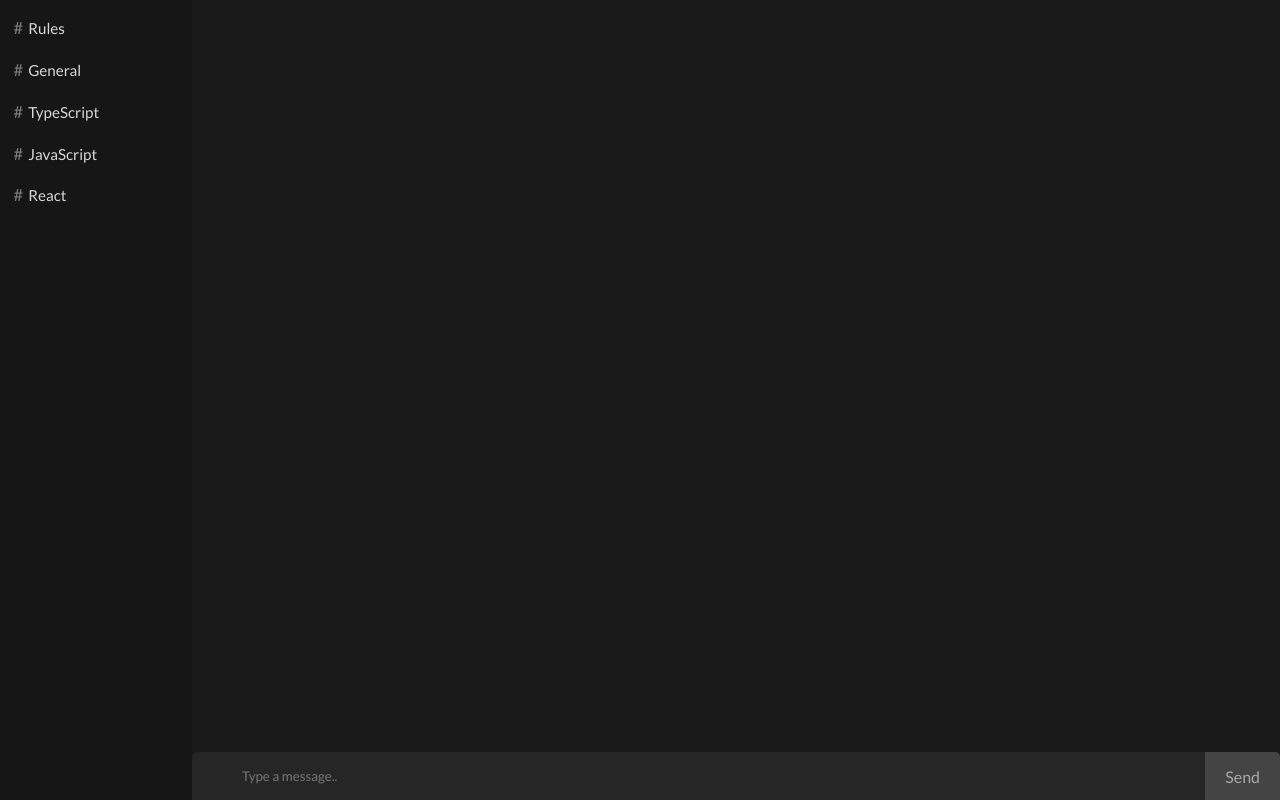
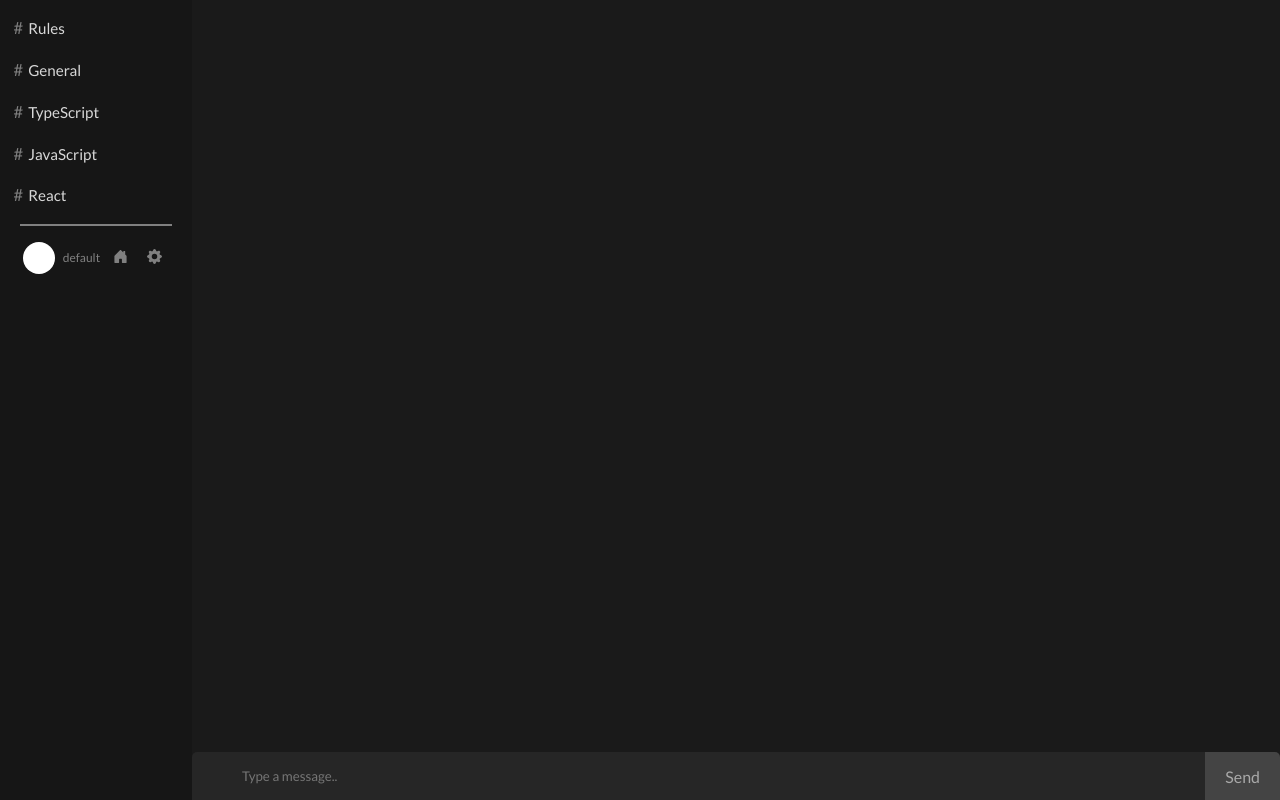
Before and after one commit to vincpinas/TSChat, a React (Create React App) app in the folder Client/: page /chat in a window 1280 px wide. Built offline with nearby package versions, Linux system fonts and the light colour scheme.

Commit message:
:blue_heart: NEW SIDEBAR SUBCOMPONENT

```diff
--- a/Client/src/Components/Chat/Chat.tsx
+++ b/Client/src/Components/Chat/Chat.tsx
@@ -72,7 +72,7 @@ const Chat = ({ location, history }: any) => {
 
     return (
         <div className="c-chat">
-            <Sidebar name={name}/>
+            <Sidebar name={name} history={history}/>
             <div className="chatContainer">
                 <Messages messages={messages}/>
                 <MessageBar message={message} setMessage={setMessage} sendMessage={sendMessage}/>
--- a/Client/src/Components/Messages/Message.tsx
+++ b/Client/src/Components/Messages/Message.tsx
@@ -29,8 +29,6 @@ const Message = ({ message }: messageProps) => {
         }, 100)
     }
 
-    console.log(message)
-
     return (
         <div className="messageContainer" style={message.user === undefined ? noUserStyles : {}}>
             <p className={message.role ? `messageSender ${message.role}` : "messageSender"}>{message.user}</p>
--- a/Client/src/Components/Sidebar/Sidebar.css
+++ b/Client/src/Components/Sidebar/Sidebar.css
@@ -30,3 +30,55 @@
 .channelName {
     font-size: 0.95em;
 }
+
+.SidebarFooter {
+    margin: 10px 15px 0px 15px;
+    border-top: solid 2px gray;
+    display: flex;
+    align-items: center;
+    justify-content: space-around;
+}
+
+.sfItem {
+    margin-top: 1rem;
+}
+
+.sfImage {
+    border-radius: 50%;
+    width: 32px;
+    height: 32px;
+    background-color: white;
+    margin-right: 0.5rem;
+}
+
+.sfUser {
+    display: flex;
+    align-items: center;
+    justify-content: space-between;
+    font-size: 0.75em;
+}
+
+.sfInfo span {
+    font-size: 14px;
+}
+
+.sfInfo p {
+    color: gray;
+    font-size: 12px;
+}
+
+.sfButton {
+    font-size: 15px;
+    padding: 7px;
+    outline: none;
+    background: none;
+    border: none;
+    border-radius: 5px;
+    color: gray;
+    transition: all 0.2s;
+    cursor: pointer;
+}
+
+.sfButton:hover {
+    background-color: rgba(73, 73, 73, 0.315);
+}
--- a/Client/src/Components/Sidebar/Sidebar.tsx
+++ b/Client/src/Components/Sidebar/Sidebar.tsx
@@ -3,12 +3,14 @@ import React from 'react';
 import './Sidebar.css'
 
 import SidebarChannel from './SidebarChannel'
+import SidebarFooter from './SidebarFooter';
 
 interface sidebarProps {
     name?: string;
+    history?: any;
 }
 
-const Sidebar = ({ name }: sidebarProps) => {
+const Sidebar = ({ name, history }: sidebarProps) => {
     return (
         <div className="sidebar">
             <SidebarChannel channelName="Rules" channelLink={`/chat?name=${name}&room=rules`}/>
@@ -16,6 +18,7 @@ const Sidebar = ({ name }: sidebarProps) => {
             <SidebarChannel channelName="TypeScript" channelLink={`/chat?name=${name}&room=typescript`}/>
             <SidebarChannel channelName="JavaScript" channelLink={`/chat?name=${name}&room=javascript`}/>
             <SidebarChannel channelName="React" channelLink={`/chat?name=${name}&room=react`}/>
+            <SidebarFooter name={name} history={history}/>
         </div>
     )
 }
--- /dev/null
+++ b/Client/src/Components/Sidebar/SidebarFooter.tsx
@@ -0,0 +1,43 @@
+import React, { useState, useEffect } from 'react'
+import * as BsIcons from 'react-icons/bs'
+
+interface sidebarFooterProps {
+    name?: string;
+    history?: any;
+}
+
+function SidebarFooter({ name, history }: sidebarFooterProps) {
+    name = name?.toLowerCase();
+
+    const [home, setHome] = useState(false);
+    const homeSetter = () => setHome(true);
+
+    useEffect(() => {
+        if(home) {
+            setHome(false);
+            history.push('/');
+        }
+    }, [home, history])
+
+    return (
+        <div className="SidebarFooter">
+        <div className="sfItem sfUser">
+            <div className="sfImage">
+
+            </div>
+            <div className="sfInfo">
+                <span>{name}</span>
+                <p>default</p>
+            </div>
+        </div>
+        <button className="sfItem sfButton" onClick={homeSetter}>
+            <BsIcons.BsHouseDoorFill/>
+        </button>
+        <button className="sfItem sfButton">
+            <BsIcons.BsGearFill/>
+        </button>
+    </div>
+    )
+}
+
+export default SidebarFooter
```
